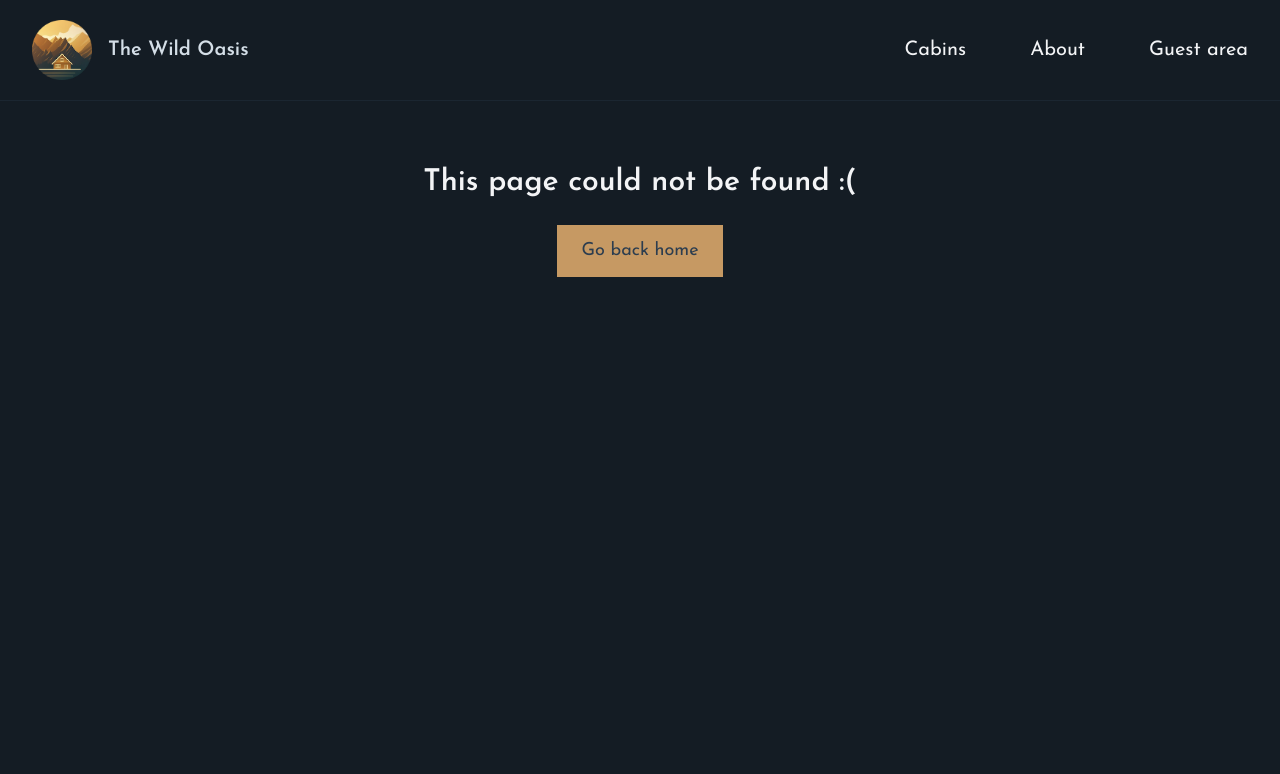
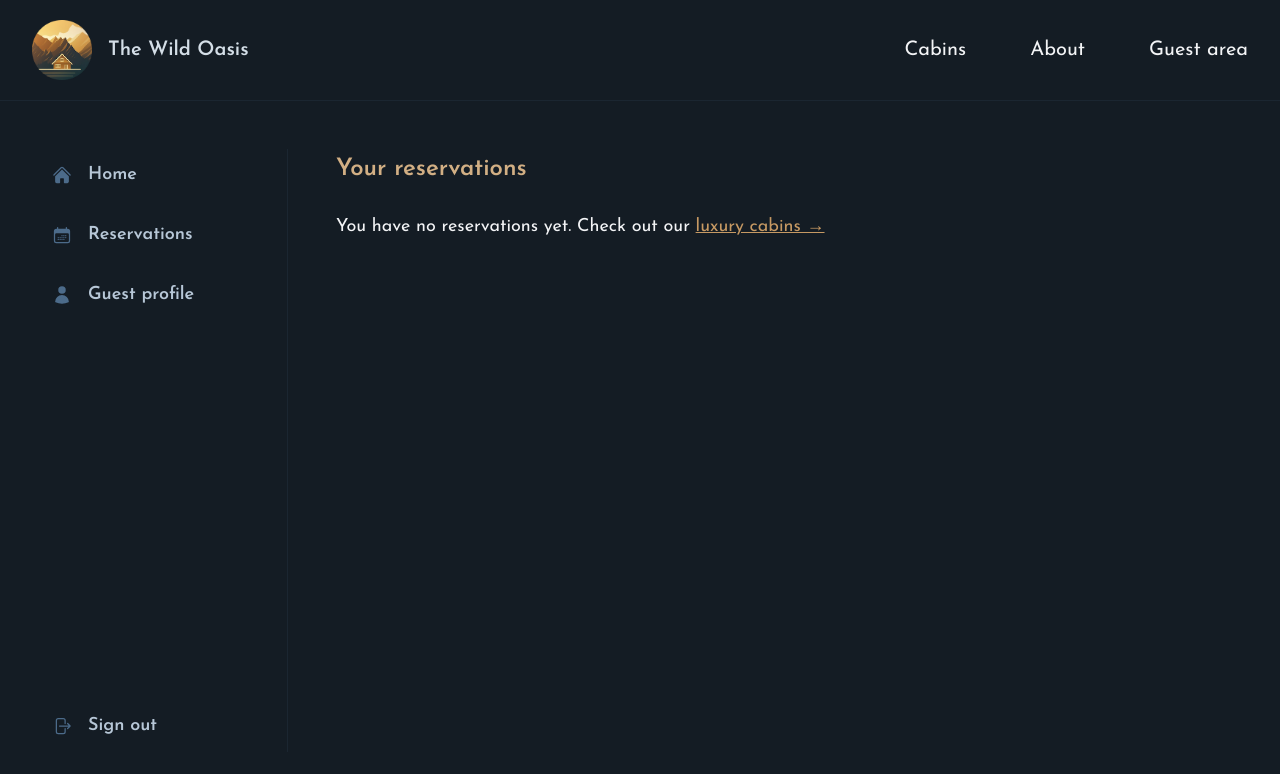
Before and after one commit to hamit19/the-wild-oasis-client, a Next.js app: page /account/reservations in a window 1280 px wide. Before the commit this address had no page. Shown: the top 774 px of the page. Built offline with nearby package versions, Linux system fonts and the light colour scheme.

Commit message:
feat/ add nested layout to account page

```diff
--- a/app/_components/SideNavigation.tsx
+++ b/app/_components/SideNavigation.tsx
@@ -2,23 +2,24 @@ import {
   CalendarDaysIcon,
   HomeIcon,
   UserIcon,
-} from '@heroicons/react/24/solid';
-import SignOutButton from './SignOutButton';
+} from "@heroicons/react/24/solid";
+import SignOutButton from "./SignOutButton";
+import Link from "next/link";
 
 const navLinks = [
   {
-    name: 'Home',
-    href: '/account',
+    name: "Home",
+    href: "/account",
     icon: <HomeIcon className='h-5 w-5 text-primary-600' />,
   },
   {
-    name: 'Reservations',
-    href: '/account/reservations',
+    name: "Reservations",
+    href: "/account/reservations",
     icon: <CalendarDaysIcon className='h-5 w-5 text-primary-600' />,
   },
   {
-    name: 'Guest profile',
-    href: '/account/profile',
+    name: "Guest profile",
+    href: "/account/profile",
     icon: <UserIcon className='h-5 w-5 text-primary-600' />,
   },
 ];
@@ -29,13 +30,12 @@ function SideNavigation() {
       <ul className='flex flex-col gap-2 h-full text-lg'>
         {navLinks.map((link) => (
           <li key={link.name}>
-            <a
+            <Link
               className={`py-3 px-5 hover:bg-primary-900 hover:text-primary-100 transition-colors flex items-center gap-4 font-semibold text-primary-200`}
-              href={link.href}
-            >
+              href={link.href}>
               {link.icon}
               <span>{link.name}</span>
-            </a>
+            </Link>
           </li>
         ))}
 
--- /dev/null
+++ b/app/account/layout.tsx
@@ -0,0 +1,10 @@
+import SideNavigation from "../_components/SideNavigation";
+
+export default function Layout({ children }: { children: React.ReactNode }) {
+  return (
+    <div className='grid grid-cols-[16rem_1fr] h-full gap-12'>
+      <SideNavigation />
+      <div className='py-1'>{children}</div>
+    </div>
+  );
+}
--- a/app/account/profile/page.tsx
+++ b/app/account/profile/page.tsx
@@ -1,4 +1,8 @@
 import SelectCountry from "@/app/_components/SelectCountry";
+
+export const metadata = {
+  title: "Update Your Profile",
+};
 
 export default function Page() {
   // CHANGE
--- /dev/null
+++ b/app/account/reservations/page.tsx
@@ -0,0 +1,33 @@
+import ReservationCard from "@/app/_components/ReservationCard";
+
+export const metadata = {
+  title: "Reservations",
+};
+
+export default function Page() {
+  // CHANGE
+  const bookings = [];
+
+  return (
+    <div>
+      <h2 className='font-semibold text-2xl text-accent-400 mb-7'>
+        Your reservations
+      </h2>
+
+      {bookings.length === 0 ? (
+        <p className='text-lg'>
+          You have no reservations yet. Check out our{" "}
+          <a className='underline text-accent-500' href='/cabins'>
+            luxury cabins &rarr;
+          </a>
+        </p>
+      ) : (
+        <ul className='space-y-6'>
+          {bookings.map((booking) => (
+            <ReservationCard booking={booking} key={booking.id} />
+          ))}
+        </ul>
+      )}
+    </div>
+  );
+}
--- a/app/layout.tsx
+++ b/app/layout.tsx
@@ -23,8 +23,8 @@ export default function RootLayout({ children }: { children: ReactNode }) {
       <body
         className={` ${josefinSans.className} relative text-gray-100 bg-primary-950 min-h-screen flex flex-col`}>
         <Header />
-        <div className='flex-1 px-8 py-12'>
-          <main className='max-w-7xl mx-auto'>{children}</main>
+        <div className='flex-1  grid px-8 py-12'>
+          <main className='max-w-7xl mx-auto w-full'>{children}</main>
         </div>
       </body>
     </html>
```
